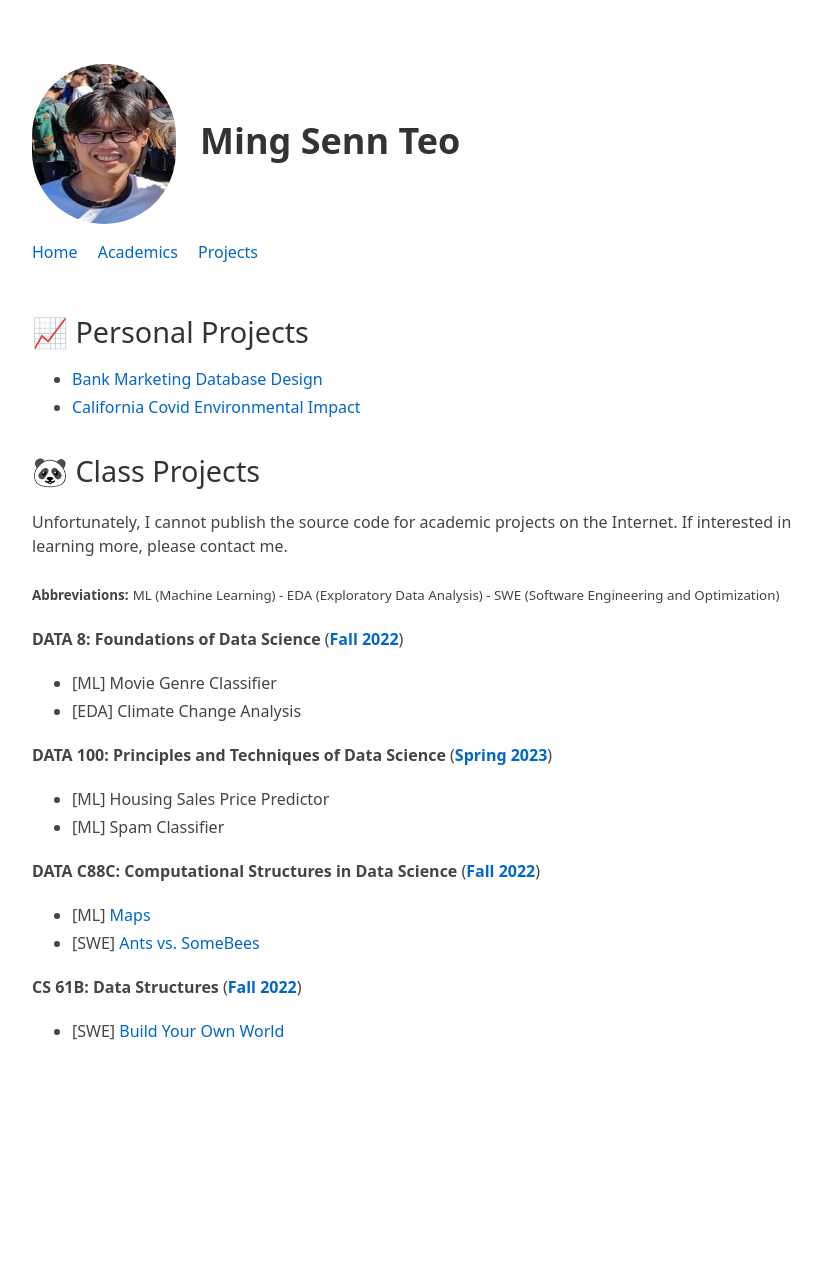
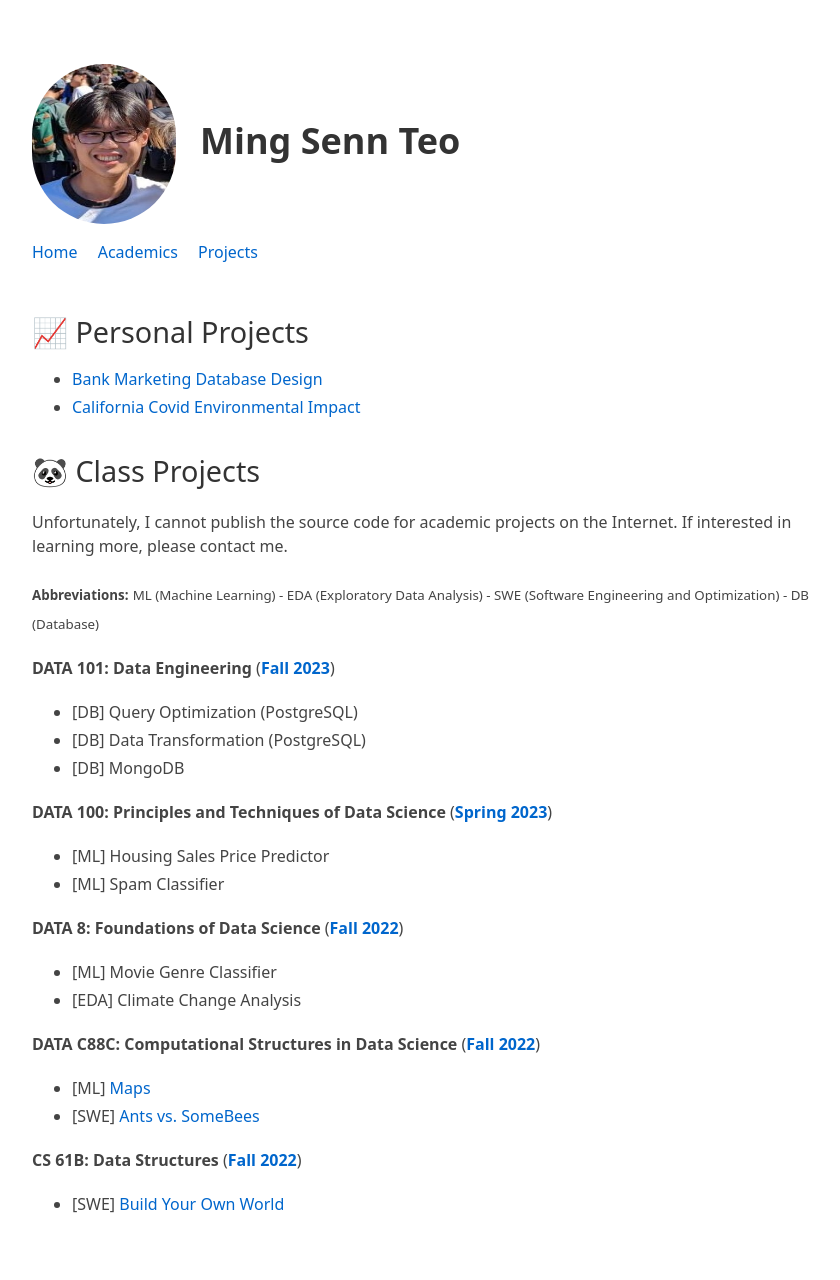
Before and after one commit to MSTeo01/old-website-2.0, a Jekyll site: the page built from projects.md, in a window 1280 px wide. Shown: the whole page, without its empty margins (208-1048 px from the left). Built offline with Jekyll 4.4.1, drawn with Linux system fonts in a browser that asks for light colours; our own code applies the rules of GitHub Pages for plain Markdown files; before the commit the page ends 1107 px from its top, so only the background shows below that.

Commit message:
Update projects.md
Updated FA23 projs

```diff
--- a/projects.md
+++ b/projects.md
@@ -10,15 +10,20 @@
 
 Unfortunately, I cannot publish the source code for academic projects on the Internet. If interested in learning more, please contact me.
 
-<sub><b>Abbreviations:</b></sub> <sub>ML (Machine Learning) - EDA (Exploratory Data Analysis) - SWE (Software Engineering and Optimization)</sub>
+<sub><b>Abbreviations:</b></sub> <sub>ML (Machine Learning) - EDA (Exploratory Data Analysis) - SWE (Software Engineering and Optimization) - DB (Database)</sub>
+
+**DATA 101: Data Engineering** ([**Fall 2023**](https://fa23.data101.org/))<br>
+- [DB] Query Optimization (PostgreSQL)<br>
+- [DB] Data Transformation (PostgreSQL)<br>
+- [DB] MongoDB<br>
+
+**DATA 100: Principles and Techniques of Data Science** ([**Spring 2023**](https://ds100.org/sp23/))<br>
+- [ML] Housing Sales Price Predictor<br>
+- [ML] Spam Classifier
 
 **DATA 8: Foundations of Data Science** ([**Fall 2022**](http://data8.org/fa22))<br>
 - [ML] Movie Genre Classifier<br>
 - [EDA] Climate Change Analysis<br>
-
-**DATA 100: Principles and Techniques of Data Science** ([**Spring 2023**](https://ds100.org/sp23/))<br>
-- [ML] Housing Sales Price Predictor<br>
-- [ML] Spam Classifier
 
 **DATA C88C: Computational Structures in Data Science** ([**Fall 2022**](https://c88c.org/fa22/))<br>
 - [ML] [Maps](https://c88c.org/fa22/proj/maps/)
```
